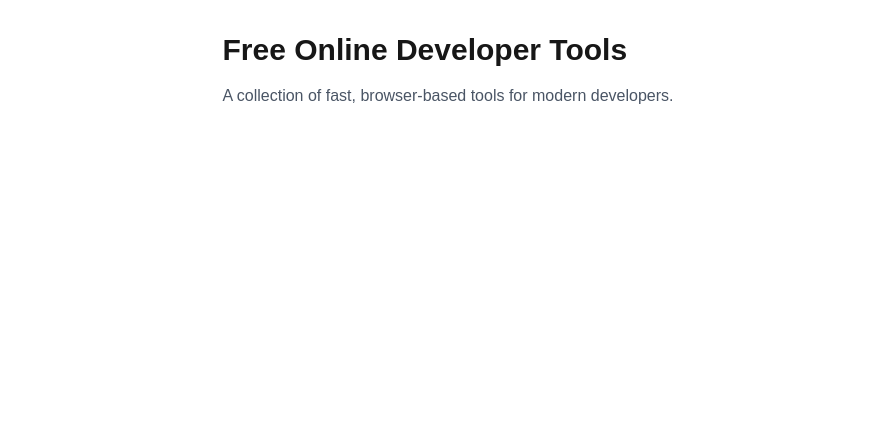
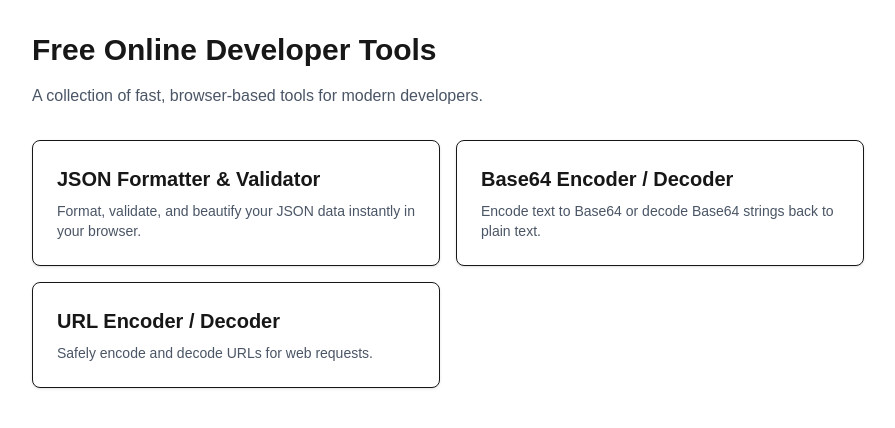
Before and after one commit to Vall-Re/dev-tools, a Next.js app: page / in a window 1280 px wide. Shown: the top 428 px of the page, without its empty margins (192-1087 px from the left). Built offline with nearby package versions, Linux system fonts and the light colour scheme.

Commit message:
Add dynamic routing and tool catalog

```diff
--- /dev/null
+++ b/app/[slug]/page.tsx
@@ -0,0 +1,36 @@
+import { tools } from '@/data/tools';
+import { notFound } from 'next/navigation';
+
+interface Props {
+  params: Promise<{
+    slug: string;
+  }>;
+}
+
+export async function generateStaticParams() {
+  return tools.map((tool) => ({
+    slug: tool.slug,
+  }));
+}
+
+export default async function ToolPage({ params }: Props) {
+  const { slug } = await params;
+  const tool = tools.find((t) => t.slug === slug);
+
+  if (!tool) {
+    notFound();
+  }
+
+  return (
+    <main className="min-h-screen p-8 max-w-4xl mx-auto">
+      <h1 className="text-3xl font-bold mb-2">{tool.name}</h1>
+      <p className="text-gray-600 mb-8">{tool.description}</p>
+
+      <div className="p-6 border rounded-lg bg-gray-50">
+        <p className="text-sm text-gray-500">
+          Component for <strong className="font-semibold text-gray-800">{tool.name}</strong> will be loaded here.
+        </p>
+      </div>
+    </main>
+  );
+}
--- a/app/page.tsx
+++ b/app/page.tsx
@@ -1,12 +1,28 @@
+import Link from 'next/link';
+import { tools } from '@/data/tools';
+
 export default function Home() {
   return (
     <main className="min-h-screen p-8 max-w-4xl mx-auto">
       <h1 className="text-3xl font-bold mb-4">
         Free Online Developer Tools
       </h1>
-      <p className="text-gray-600">
+      <p className="text-gray-600 mb-8">
         A collection of fast, browser-based tools for modern developers.
       </p>
+
+      <div className="grid grid-cols-1 md:grid-cols-2 gap-4">
+        {tools.map((tool) => (
+          <Link
+            key={tool.slug}
+            href={`/${tool.slug}`}
+            className="p-6 border rounded-lg hover:border-blue-500 transition-colors bg-white shadow-sm hover:shadow"
+          >
+            <h2 className="text-xl font-semibold mb-2">{tool.name}</h2>
+            <p className="text-sm text-gray-600">{tool.description}</p>
+          </Link>
+        ))}
+      </div>
     </main>
   );
 }
--- /dev/null
+++ b/data/tools.ts
@@ -0,0 +1,27 @@
+export interface Tool {
+  slug: string;
+  name: string;
+  description: string;
+  category: string;
+}
+
+export const tools: Tool[] = [
+  {
+    slug: 'json-formatter',
+    name: 'JSON Formatter & Validator',
+    description: 'Format, validate, and beautify your JSON data instantly in your browser.',
+    category: 'Formatters',
+  },
+  {
+    slug: 'base64-encoder-decoder',
+    name: 'Base64 Encoder / Decoder',
+    description: 'Encode text to Base64 or decode Base64 strings back to plain text.',
+    category: 'Encoders',
+  },
+  {
+    slug: 'url-encoder-decoder',
+    name: 'URL Encoder / Decoder',
+    description: 'Safely encode and decode URLs for web requests.',
+    category: 'Encoders',
+  },
+];
```
